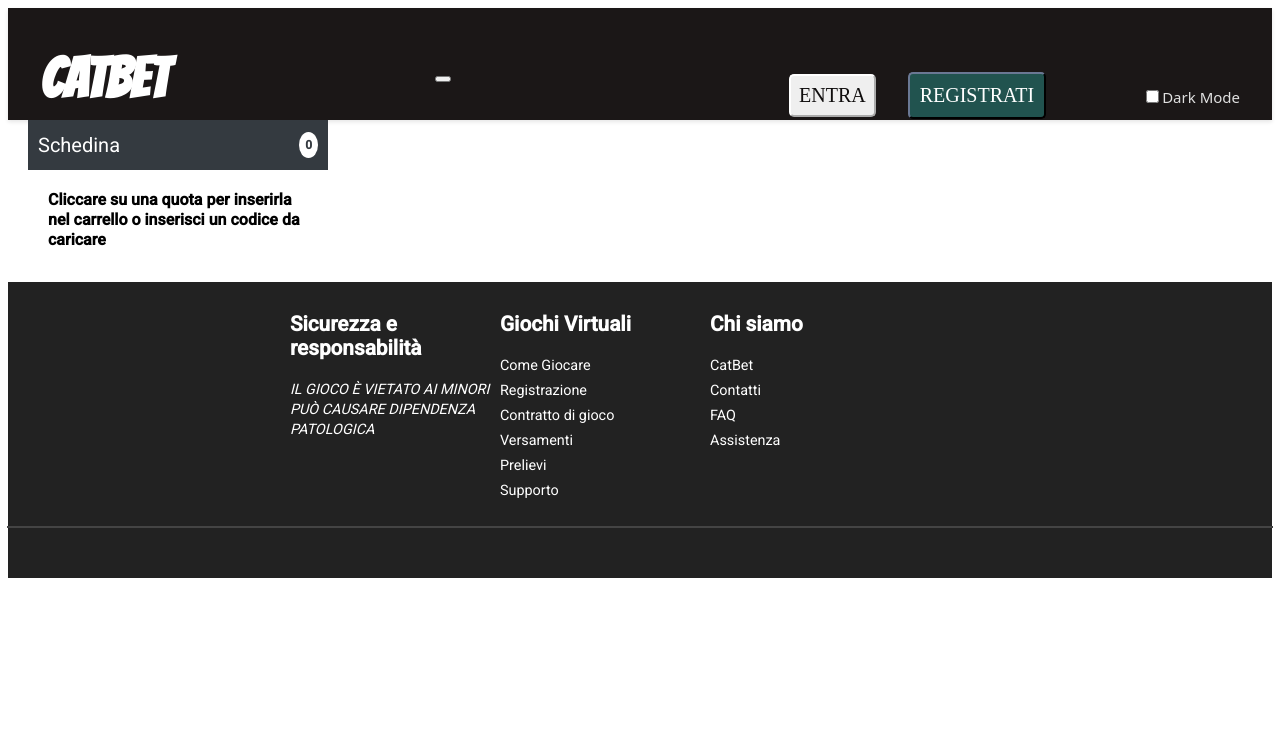
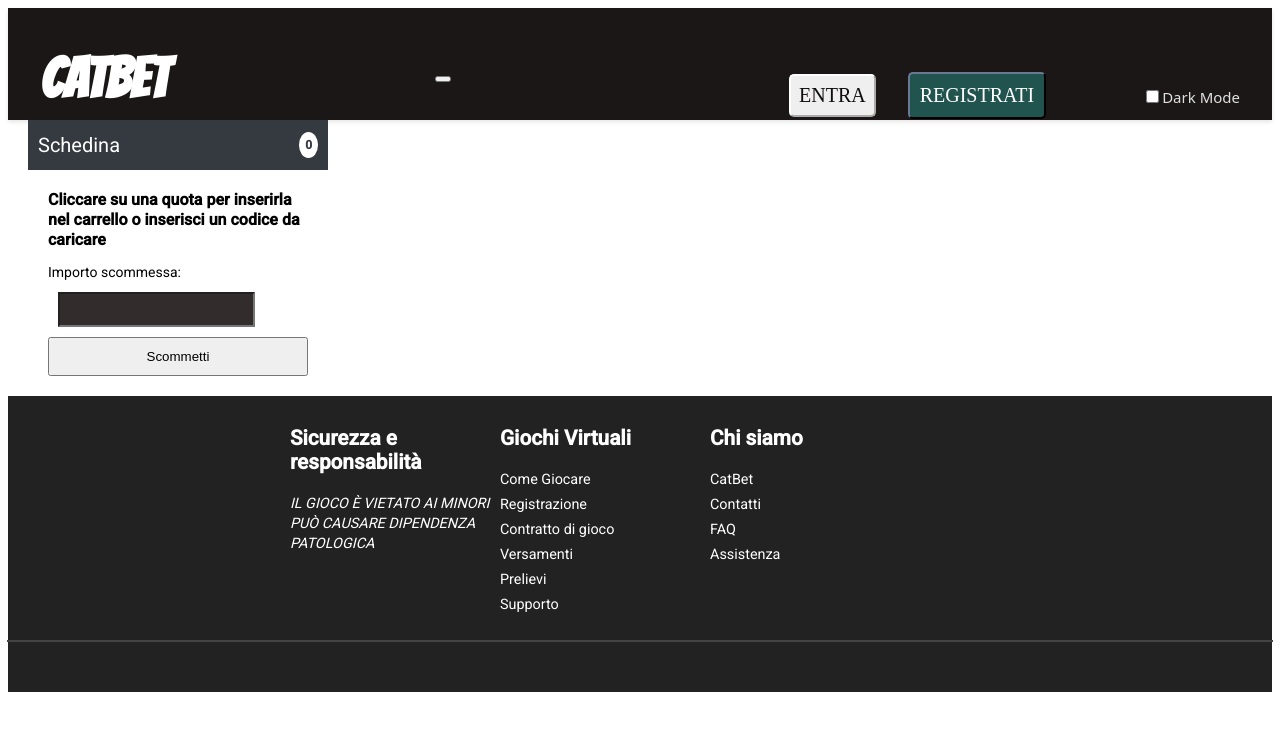
Before and after one commit to DwightKSchrute9/Capstone, an Angular app in the folder Angular/sito-scommesse/: page /aside in a window 1280 px wide. Shown: the top 730 px of the page. Built offline with nearby package versions, Linux system fonts and the light colour scheme; a web font is replaced by a local one.

Commit message:
inputAmount

```diff
--- a/Angular/sito-scommesse/src/app/aside/aside.component.html
+++ b/Angular/sito-scommesse/src/app/aside/aside.component.html
@@ -19,7 +19,12 @@
     <p class="bet-selection" *ngIf="isBetSelected">
       Hai selezionato la quota {{ selectedBet }}. Inserisci l'importo e procedi con la scommessa.
     </p>
-    <button class="bet-btn" *ngIf="isBetSelected" (click)="placeBet()">Scommetti</button>
+    <div class="bet-amount">
+      <label for="bet-amount">Importo scommessa:</label>
+      <input type="number" id="bet-amount" [(ngModel)]="cartService.betAmount" required>
+      </div>
+    <button class="bet-btn" (click)="placeBet()" [disabled]="!isLoggedIn() || showErrorMessage">Scommetti</button>
+    <p class="bet-error" *ngIf="showErrorMessage">Hai bisogno di registrarti per poter scommettere</p>
   </div>
   <div class="bet-content" *ngIf="cartService.bets.length > 0">
     <p class="bet-moltiplicatore">Moltiplicatore: {{moltiplicatore()}}</p>
--- a/Angular/sito-scommesse/src/app/aside/aside.component.scss
+++ b/Angular/sito-scommesse/src/app/aside/aside.component.scss
@@ -47,5 +47,16 @@
       font-weight: bold;
       margin-top: 10px;
     }
+    .bet-btn {
+      padding: 10px;
+      width: 100%;
+
+    }
+    #bet-amount{
+      padding: 8px;
+      background-color: rgb(51, 44, 44);
+      color: wheat;
+      margin: 10px;
+    }
   }
 }
--- a/Angular/sito-scommesse/src/app/aside/aside.component.ts
+++ b/Angular/sito-scommesse/src/app/aside/aside.component.ts
@@ -1,6 +1,7 @@
 
 import { Component, Input } from '@angular/core';
 import { CartService } from '../cart.service';
+import { AuthenticationService } from '../auth.service';
 
 @Component({
   selector: 'app-aside',
@@ -10,8 +11,9 @@ import { CartService } from '../cart.service';
 export class AsideComponent {
   @Input() isBetSelected: boolean = false;
   selectedBet: any;
+  showErrorMessage: boolean = false;
 
-  constructor(public cartService: CartService) {}
+  constructor(public cartService: CartService, public authService: AuthenticationService) {}
 
   updateSelectedBet(bet: any) {
     this.selectedBet = bet;
@@ -19,10 +21,17 @@ export class AsideComponent {
   }
 
   placeBet() {
-    // Implement the code for placing a bet here
-    this.cartService.placeBet();
+    if (this.authService.isLoggedIn()) {
+      if (this.cartService.betAmount <= 0) {
+        alert("Inserire un importo valido per la scommessa.");
+      } else {
+        this.cartService.placeBet();
+      }
+    } else {
+      this.showErrorMessage = true;
+    }
+  }
 
-  }
 
   moltiplicatore() {
     let result = 1;
@@ -31,4 +40,8 @@ export class AsideComponent {
     }
     return result.toFixed(2);
   }
+
+  isLoggedIn() {
+    return this.authService.isLoggedIn();
+  }
 }
--- a/Angular/sito-scommesse/src/app/cart.service.ts
+++ b/Angular/sito-scommesse/src/app/cart.service.ts
@@ -13,6 +13,7 @@ export class CartService {
   bets: Bet[] = [];
   betCount: any;
   selectedBet: any;
+  betAmount:any;
 
   addBet(match: Match, betType: string, odd: number) {
     if (!this.bets.find(existingBet => match.id === existingBet.match.id)) {
```
